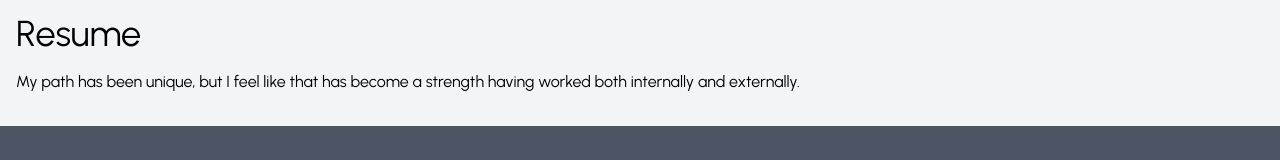
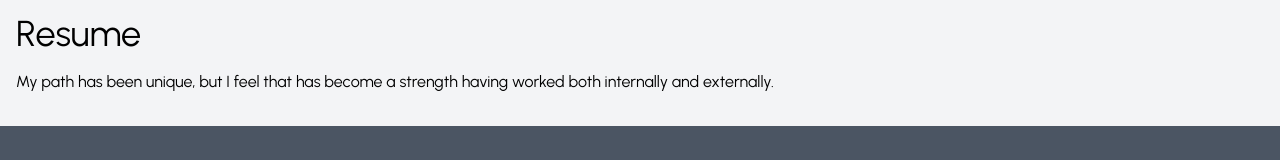
Before and after one commit to servstudio/designportfolio, a Next.js app in the folder portfolio/: page /about in a window 1280 px wide. Shown: the part 310-470 px from the top of the page. Built offline with nearby package versions, Linux system fonts and the light colour scheme.

Commit message:
added fourth project

```diff
--- a/portfolio/src/pages/about.js
+++ b/portfolio/src/pages/about.js
@@ -15,8 +15,8 @@ function About() {
           <div className="col-span-2">
             <h2 className="mb-4 text-4xl font-regular">Resume</h2>
             <p>
-              My path has been unique, but I feel like that has become a
-              strength having worked both internally and externally.
+              My path has been unique, but I feel that has become a strength
+              having worked both internally and externally.
             </p>
           </div>
         </div>
--- a/portfolio/src/pages/index.js
+++ b/portfolio/src/pages/index.js
@@ -5,7 +5,7 @@ export default function Home({ projects }) {
   return (
     <>
       <div className="px-4 py-8 text-white bg-gray-800">
-        <div className="container mx-auto">
+        <div className="container mx-auto max-w-60ch">
           <h1 className="text-4xl">I am an end-to-end Service Designer.</h1>
           <p>
             My work weaves research, strategy, and design together solving
@@ -15,14 +15,14 @@ export default function Home({ projects }) {
       </div>
       <div
         className={
-          "container mx-auto grid grid-cols-1 md:grid-cols-2 lg:grid-cols-3 grid-rows-3 gap-8 md:p-8 p-4"
+          "container max-w-60ch mx-auto grid grid-cols-1 md:grid-cols-2 lg:grid-cols-3 grid-rows-3 gap-8 md:pt-8 pt-4"
         }
       >
         {projects.map((project) => (
           <Link key={project.id} href={`/${project.id}`}>
             <div className="flex flex-col h-full p-4 duration-300 ease-in-out bg-white rounded-md stretch hover:shadow-md">
               <img
-                className="object-cover w-full bg-auto rounded-sm"
+                className="object-cover w-full mb-auto bg-auto rounded-sm"
                 src={project.key_img}
                 alt={`${project.title} image`}
               ></img>
@@ -32,7 +32,7 @@ export default function Home({ projects }) {
                 </h2>
               </div>
               <Link
-                className="text-yellow-500 hover:font-bold"
+                className="text-orange-300 hover:font-bold"
                 key={project.id}
                 href={`/${project.id}`}
               >
```
